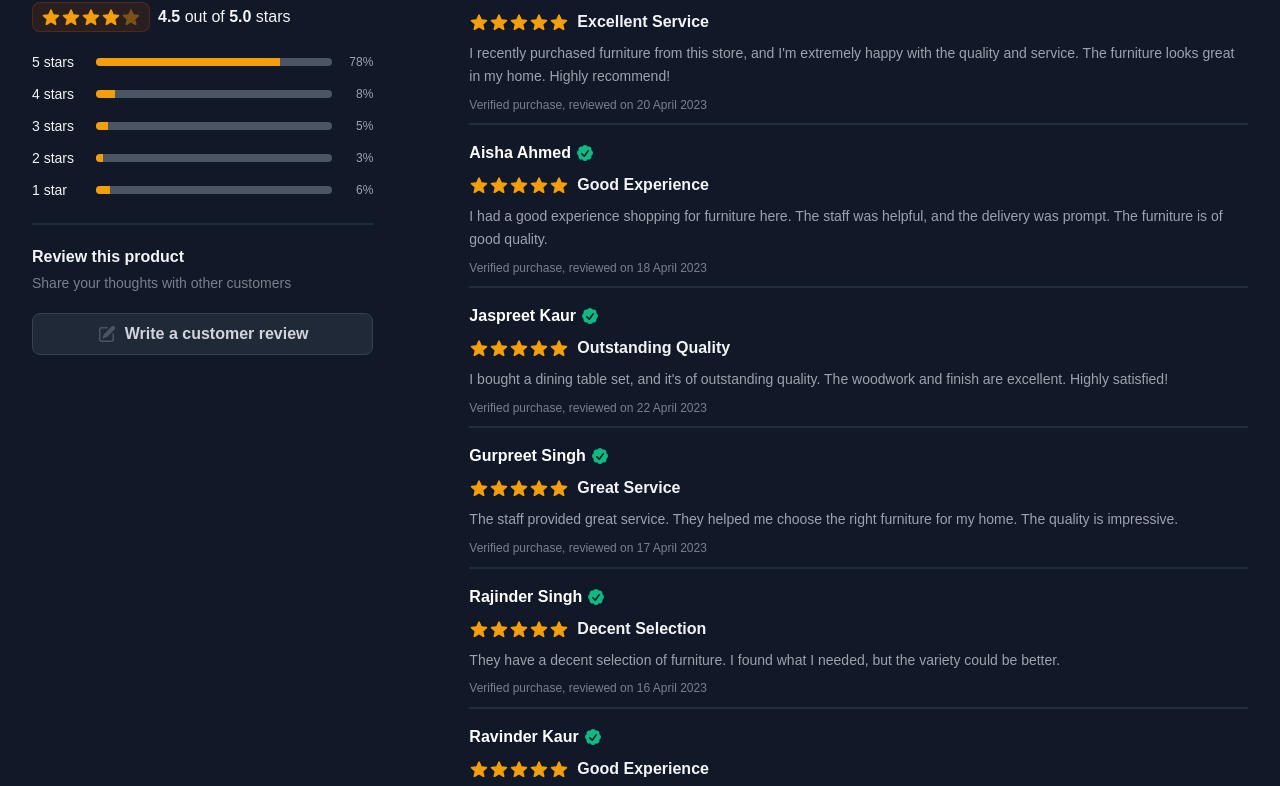
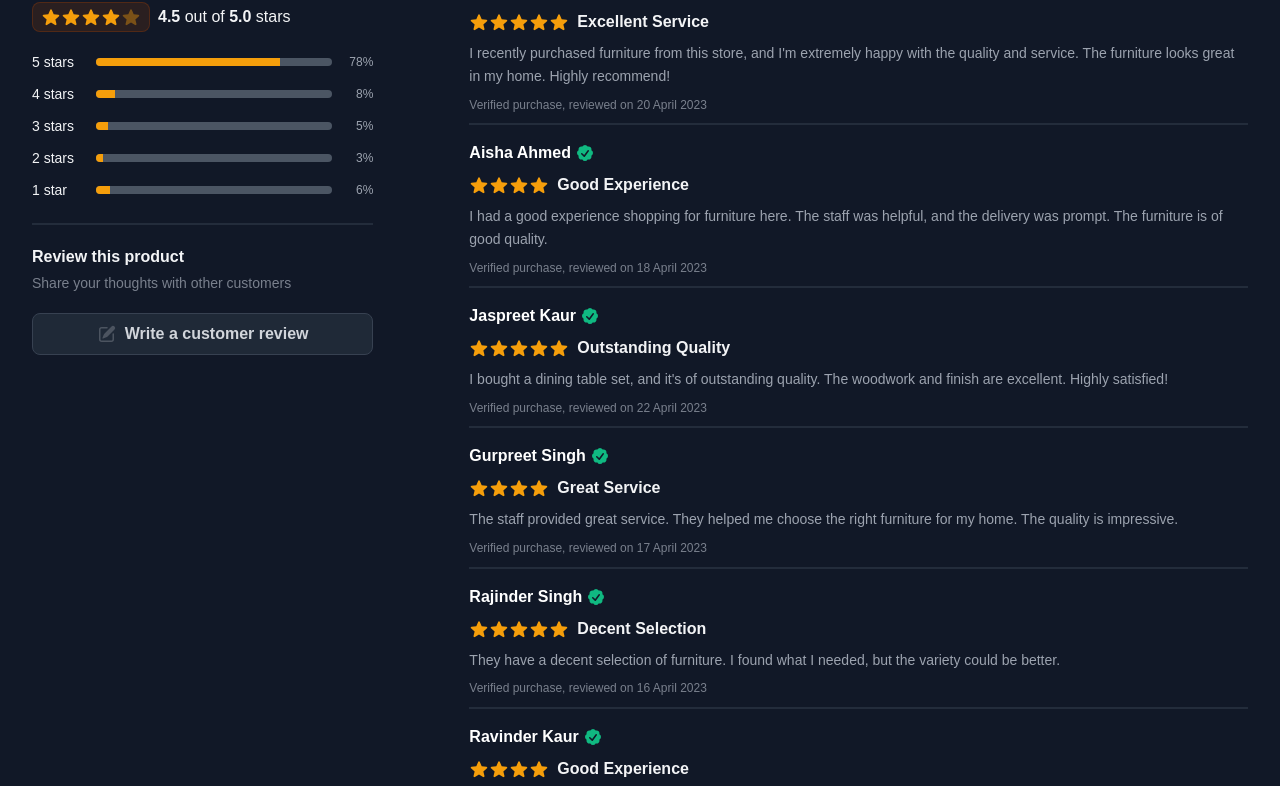
Before and after one commit to arsh-deep-0/furniture-store-website, a Next.js app in the folder furniture-store/: page /reviews in a window 1280 px wide. Shown: the part 714-1500 px from the top of the page. Built offline with nearby package versions, Linux system fonts and the light colour scheme; a web font is replaced by a local one.

Commit message:
[Fix] Fixed dynamic stars in review section

```diff
--- a/furniture-store/app/components/ReviewsComponent.tsx
+++ b/furniture-store/app/components/ReviewsComponent.tsx
@@ -15,6 +15,16 @@ interface ReviewsProps {
 }
 
 const Reviews: React.FC<ReviewsProps> = ({ reviews }) => {
+
+  const renderRating = (rating: number) => {
+    const stars = [];
+    for (let i = 0; i < rating; i++) {
+      stars.push(<svg key={i} className="hi-mini hi-star inline-block w-5 h-5" xmlns="http://www.w3.org/2000/svg" viewBox="0 0 20 20" fill="currentColor" aria-hidden="true"><path fillRule="evenodd" d="M10.868 2.884c-.321-.772-1.415-.772-1.736 0l-1.83 4.401-4.753.381c-.833.067-1.171 1.107-.536 1.651l3.62 3.102-1.106 4.637c-.194.813.691 1.456 1.405 1.02L10 15.591l4.069 2.485c.713.436 1.598-.207 1.404-1.02l-1.106-4.637 3.62-3.102c.635-.544.297-1.584-.536-1.65l-4.752-.382-1.831-4.401z" clipRule="evenodd" /></svg>
+      );
+    }
+    return stars;
+  };
+
   return (
     <>
       <div className="font-frank dark">
@@ -176,11 +186,7 @@ const Reviews: React.FC<ReviewsProps> = ({ reviews }) => {
                     </div>
                     <div className="sm:space-x-2 sm:flex sm:items-center">
                       <div className="flex items-center text-amber-500 mb-3 sm:mb-0">
-                        <svg className="hi-mini hi-star inline-block w-5 h-5" xmlns="http://www.w3.org/2000/svg" viewBox="0 0 20 20" fill="currentColor" aria-hidden="true"><path fillRule="evenodd" d="M10.868 2.884c-.321-.772-1.415-.772-1.736 0l-1.83 4.401-4.753.381c-.833.067-1.171 1.107-.536 1.651l3.62 3.102-1.106 4.637c-.194.813.691 1.456 1.405 1.02L10 15.591l4.069 2.485c.713.436 1.598-.207 1.404-1.02l-1.106-4.637 3.62-3.102c.635-.544.297-1.584-.536-1.65l-4.752-.382-1.831-4.401z" clipRule="evenodd" /></svg>
-                        <svg className="hi-mini hi-star inline-block w-5 h-5" xmlns="http://www.w3.org/2000/svg" viewBox="0 0 20 20" fill="currentColor" aria-hidden="true"><path fillRule="evenodd" d="M10.868 2.884c-.321-.772-1.415-.772-1.736 0l-1.83 4.401-4.753.381c-.833.067-1.171 1.107-.536 1.651l3.62 3.102-1.106 4.637c-.194.813.691 1.456 1.405 1.02L10 15.591l4.069 2.485c.713.436 1.598-.207 1.404-1.02l-1.106-4.637 3.62-3.102c.635-.544.297-1.584-.536-1.65l-4.752-.382-1.831-4.401z" clipRule="evenodd" /></svg>
-                        <svg className="hi-mini hi-star inline-block w-5 h-5" xmlns="http://www.w3.org/2000/svg" viewBox="0 0 20 20" fill="currentColor" aria-hidden="true"><path fillRule="evenodd" d="M10.868 2.884c-.321-.772-1.415-.772-1.736 0l-1.83 4.401-4.753.381c-.833.067-1.171 1.107-.536 1.651l3.62 3.102-1.106 4.637c-.194.813.691 1.456 1.405 1.02L10 15.591l4.069 2.485c.713.436 1.598-.207 1.404-1.02l-1.106-4.637 3.62-3.102c.635-.544.297-1.584-.536-1.65l-4.752-.382-1.831-4.401z" clipRule="evenodd" /></svg>
-                        <svg className="hi-mini hi-star inline-block w-5 h-5" xmlns="http://www.w3.org/2000/svg" viewBox="0 0 20 20" fill="currentColor" aria-hidden="true"><path fillRule="evenodd" d="M10.868 2.884c-.321-.772-1.415-.772-1.736 0l-1.83 4.401-4.753.381c-.833.067-1.171 1.107-.536 1.651l3.62 3.102-1.106 4.637c-.194.813.691 1.456 1.405 1.02L10 15.591l4.069 2.485c.713.436 1.598-.207 1.404-1.02l-1.106-4.637 3.62-3.102c.635-.544.297-1.584-.536-1.65l-4.752-.382-1.831-4.401z" clipRule="evenodd" /></svg>
-                        <svg className="hi-mini hi-star inline-block w-5 h-5" xmlns="http://www.w3.org/2000/svg" viewBox="0 0 20 20" fill="currentColor" aria-hidden="true"><path fillRule="evenodd" d="M10.868 2.884c-.321-.772-1.415-.772-1.736 0l-1.83 4.401-4.753.381c-.833.067-1.171 1.107-.536 1.651l3.62 3.102-1.106 4.637c-.194.813.691 1.456 1.405 1.02L10 15.591l4.069 2.485c.713.436 1.598-.207 1.404-1.02l-1.106-4.637 3.62-3.102c.635-.544.297-1.584-.536-1.65l-4.752-.382-1.831-4.401z" clipRule="evenodd" /></svg>
+                        {renderRating(review.rating)}
                       </div>
                       <h4 className="font-semibold inline-block">{review.title}</h4>
                     </div>
```
